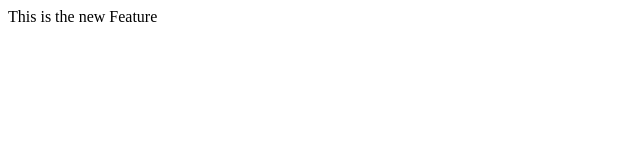
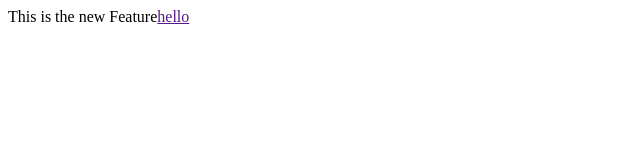
Before and after one commit to mandavikas/localrepo, a plain HTML site: page index.html in a window 1280 px wide. Shown: the full height of the page, 0-640 px from the left. Drawn offline with Linux system fonts and the light colour scheme.

Commit message:
Update index.html

```diff
--- a/index.html
+++ b/index.html
@@ -1 +1 @@
-<p>This is the new Feature</p>
+<p>This is the new Feature<a href="">hello</a></p>
```
